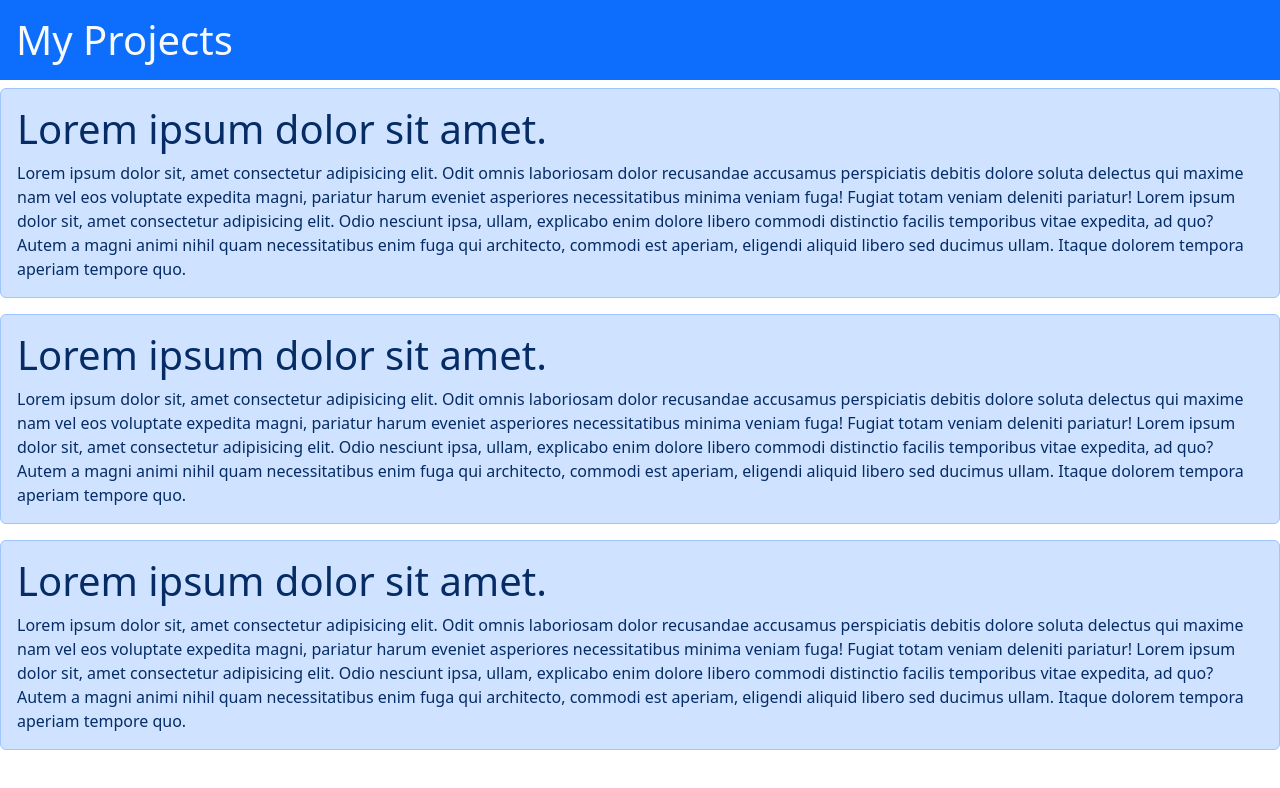
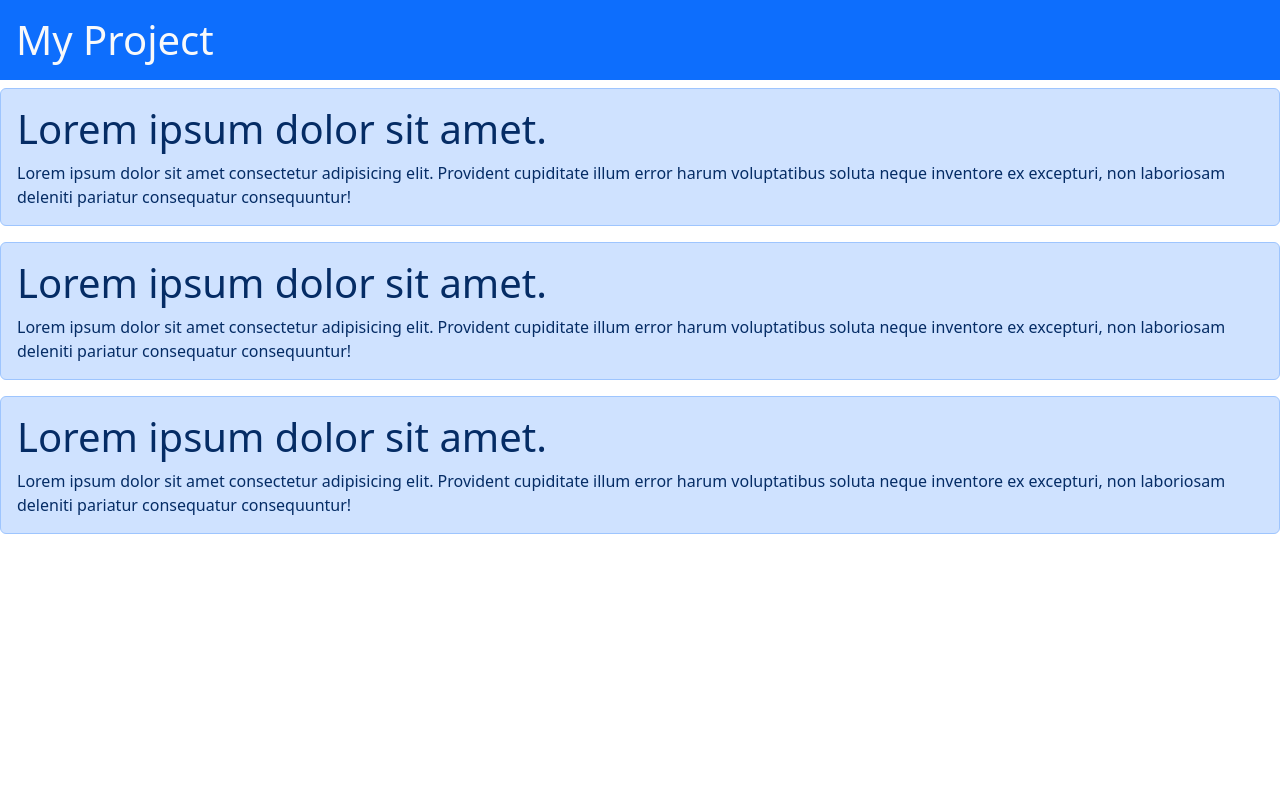
Before and after one commit to ErUmairWaseem/Second-React_App, a React (Create React App) app: page / in a window 1280 px wide. Shown: the top 788 px of the page. Built offline with nearby package versions, Linux system fonts and the light colour scheme.

Commit message:
b9 block

```diff
--- a/src/App.js
+++ b/src/App.js
@@ -1,56 +1,17 @@
 //import "./App.css";
+import DataBlock from "./DataBlock";
 
 function App() {
   return (
+
     <>
-      <h1 className="bg-primary text-light p-3">My Projects</h1>
+    <h1 className="bg-primary text-light p-3" >My Project</h1>
+    <DataBlock />
+    <DataBlock />
+    <DataBlock />
+  </>
+  );
 
-      <div className="alert alert-primary">
-        <h1>Lorem ipsum dolor sit amet.</h1>
-        Lorem ipsum dolor sit, amet consectetur adipisicing elit. Odit omnis
-        laboriosam dolor recusandae accusamus perspiciatis debitis dolore soluta
-        delectus qui maxime nam vel eos voluptate expedita magni, pariatur harum
-        eveniet asperiores necessitatibus minima veniam fuga! Fugiat totam
-        veniam deleniti pariatur! Lorem ipsum dolor sit, amet consectetur
-        adipisicing elit. Odio nesciunt ipsa, ullam, explicabo enim dolore
-        libero commodi distinctio facilis temporibus vitae expedita, ad quo?
-        Autem a magni animi nihil quam necessitatibus enim fuga qui architecto,
-        commodi est aperiam, eligendi aliquid libero sed ducimus ullam. Itaque
-        dolorem tempora aperiam tempore quo.
-
-      </div>
-
-      <div className="alert alert-primary">
-        <h1>Lorem ipsum dolor sit amet.</h1>
-        Lorem ipsum dolor sit, amet consectetur adipisicing elit. Odit omnis
-        laboriosam dolor recusandae accusamus perspiciatis debitis dolore soluta
-        delectus qui maxime nam vel eos voluptate expedita magni, pariatur harum
-        eveniet asperiores necessitatibus minima veniam fuga! Fugiat totam
-        veniam deleniti pariatur! Lorem ipsum dolor sit, amet consectetur
-        adipisicing elit. Odio nesciunt ipsa, ullam, explicabo enim dolore
-        libero commodi distinctio facilis temporibus vitae expedita, ad quo?
-        Autem a magni animi nihil quam necessitatibus enim fuga qui architecto,
-        commodi est aperiam, eligendi aliquid libero sed ducimus ullam. Itaque
-        dolorem tempora aperiam tempore quo.
-
-      </div>
-
-      <div className="alert alert-primary">
-        <h1>Lorem ipsum dolor sit amet.</h1>
-        Lorem ipsum dolor sit, amet consectetur adipisicing elit. Odit omnis
-        laboriosam dolor recusandae accusamus perspiciatis debitis dolore soluta
-        delectus qui maxime nam vel eos voluptate expedita magni, pariatur harum
-        eveniet asperiores necessitatibus minima veniam fuga! Fugiat totam
-        veniam deleniti pariatur! Lorem ipsum dolor sit, amet consectetur
-        adipisicing elit. Odio nesciunt ipsa, ullam, explicabo enim dolore
-        libero commodi distinctio facilis temporibus vitae expedita, ad quo?
-        Autem a magni animi nihil quam necessitatibus enim fuga qui architecto,
-        commodi est aperiam, eligendi aliquid libero sed ducimus ullam. Itaque
-        dolorem tempora aperiam tempore quo.
-
-      </div>
-    </>
-  );
 }
 
 export default App;
--- /dev/null
+++ b/src/DataBlock.js
@@ -0,0 +1,17 @@
+
+
+function DataBlock() {
+  return (
+    <>
+      <div className="alert alert-primary" >
+        <h1>Lorem ipsum dolor sit amet. </h1>
+          Lorem ipsum dolor sit amet consectetur adipisicing elit. Provident
+          cupiditate illum error harum voluptatibus soluta neque inventore ex
+          excepturi, non laboriosam deleniti pariatur consequatur consequuntur!
+
+      </div>
+    </>
+  );
+}
+
+export default DataBlock;
```
Also changed, not shown: 1 other file (tests, documents, lock files or other folders).
